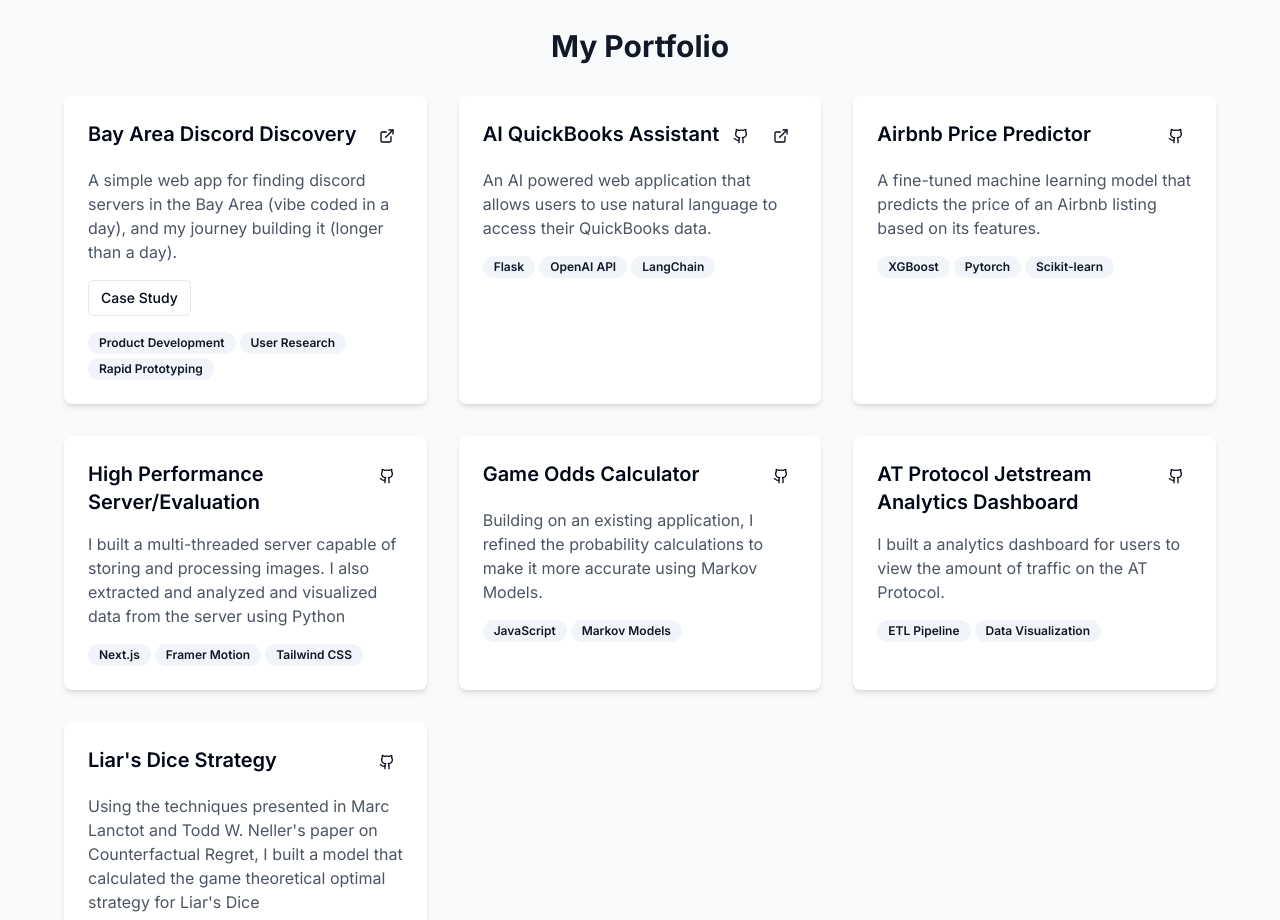
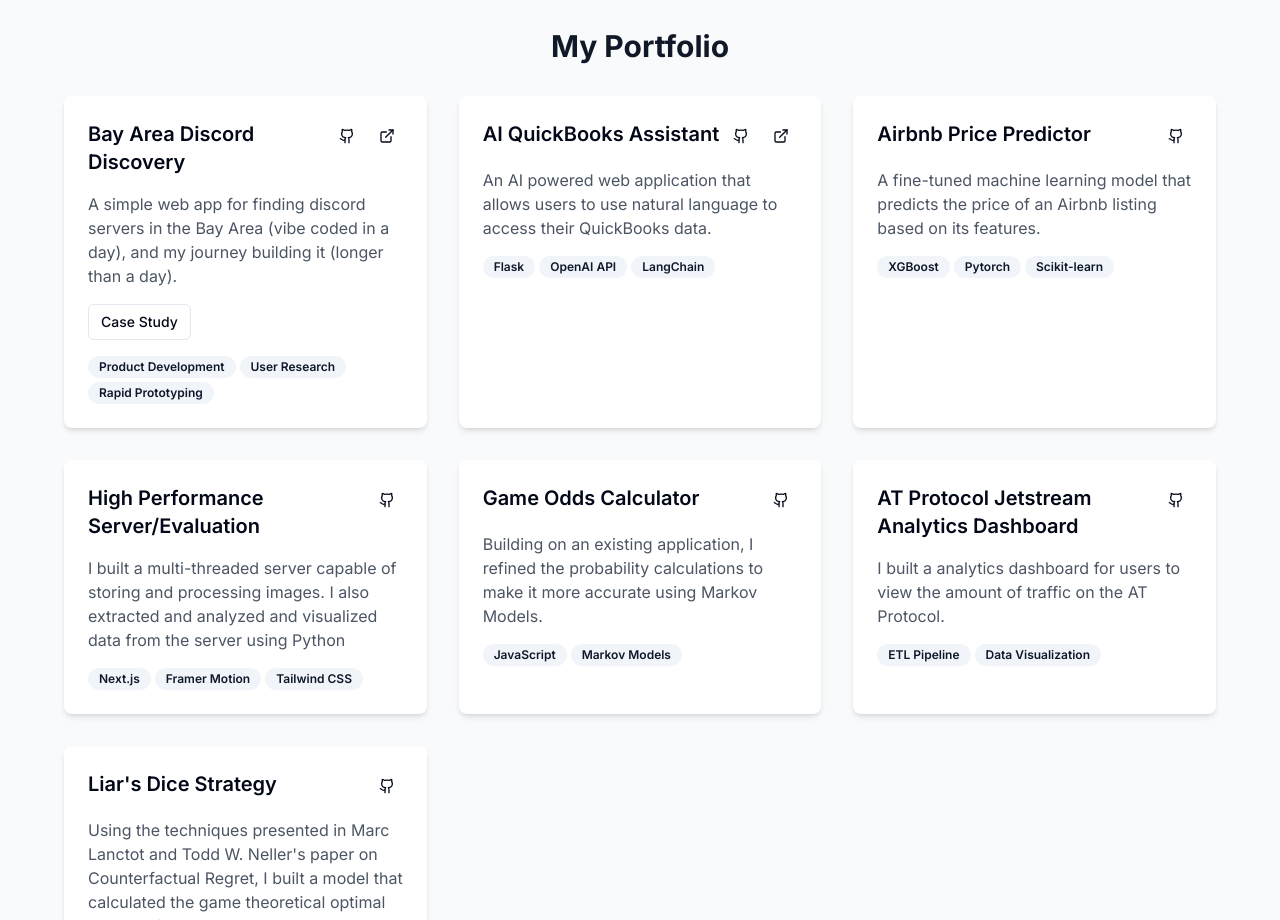
Before and after one commit to enteigss/personal-website, a Next.js app: page / in a window 1280 px wide. Shown: the part 1400-2320 px from the top of the page. Built offline with nearby package versions, Linux system fonts and the light colour scheme.

Commit message:
Added github link to discord discovery project

```diff
--- a/app/page.tsx
+++ b/app/page.tsx
@@ -216,7 +216,7 @@ const projects = [
     title: "Bay Area Discord Discovery",
     description: "A simple web app for finding discord servers in the Bay Area (vibe coded in a day), and my journey building it (longer than a day).",
     technologies: ["Product Development", "User Research", "Rapid Prototyping"],
-    github: null,
+    github: "https://github.com/enteigss/discord-gallery-grids",
     link: "https://bay-discovery.com/",
     caseStudy: "/case-study",
   },
```
